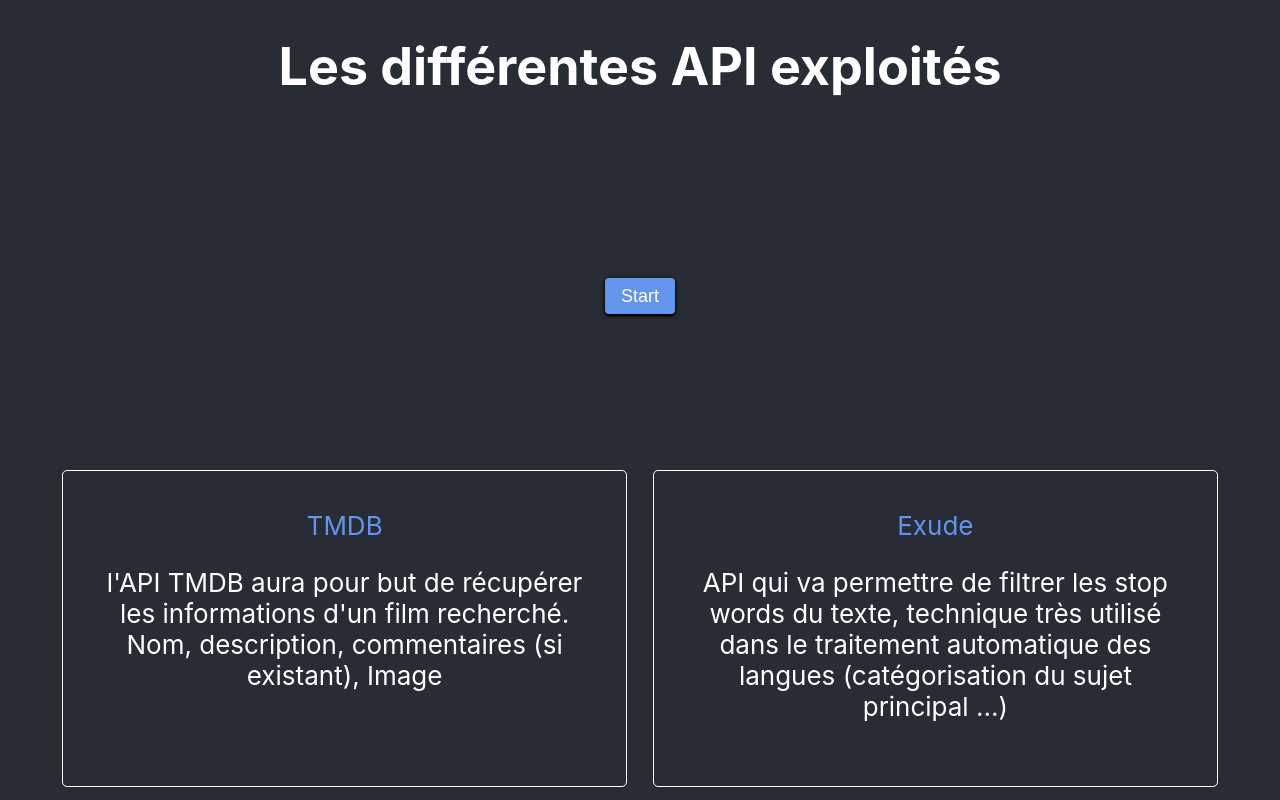
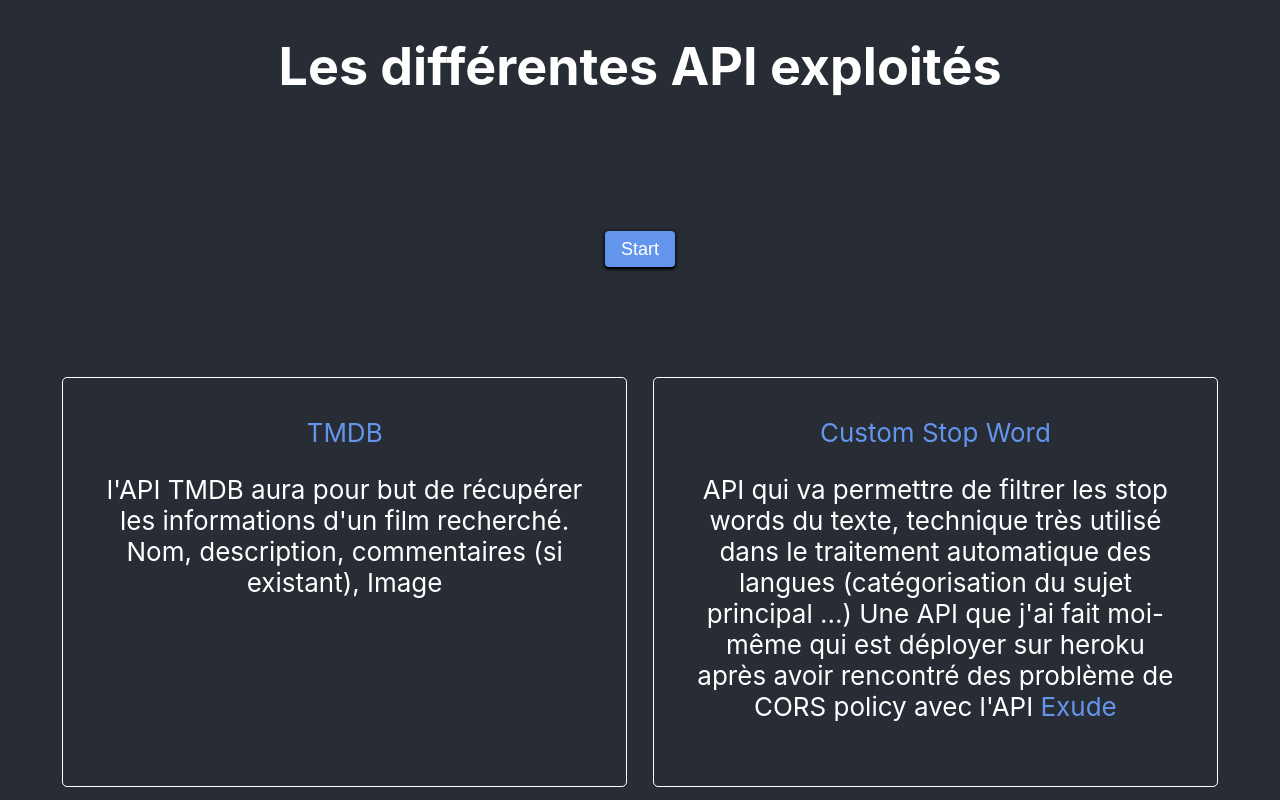
Before and after one commit to RemyMach/react_imdb_sentiment, a React (Create React App) app: page / in a window 1280 px wide. Built offline with nearby package versions, Linux system fonts and the light colour scheme.

Commit message:
add the modification to home

```diff
--- a/src/components/Home.component.js
+++ b/src/components/Home.component.js
@@ -19,8 +19,9 @@
                 </span>
                 <span className="exude-content">
                     {/* eslint-disable-next-line react/jsx-no-target-blank */}
-                    <a href="http://uttesh.com/exude-api/" className="api-title" target="_blank">Exude</a>
-                    <p className="api-desc">API qui va permettre de filtrer les stop words du texte, technique très utilisé dans le traitement automatique des langues (catégorisation du sujet principal ...)</p>
+                    <a href="http://uttesh.com/exude-api/" className="api-title" target="_blank">Custom Stop Word</a>
+                    <p className="api-desc">API qui va permettre de filtrer les stop words du texte, technique très utilisé dans le traitement automatique des langues (catégorisation du sujet principal ...)
+                                            Une API que j'ai fait moi-même qui est déployer sur heroku après avoir rencontré des problème de CORS policy avec l'API <a href="http://uttesh.com/exude-api/" className="api-title" target="_blank">Exude</a></p>
                 </span>
             </div>
 
--- a/src/components/TextStopWord.component.js
+++ b/src/components/TextStopWord.component.js
@@ -11,8 +11,7 @@
                 headers: { 'Content-Type': 'application/json' },
                 body: JSON.stringify({ data:  text})
             };
-            //'https://exude-api.herokuapp.com/exude/stopping/data'
-            fetch('http://localhost:8000/texts', requestOptions)
+            fetch('https://stop-word-api.herokuapp.com/texts', requestOptions)
                 .then((response) => response.json())
                 .then((data) => {
                     console.log(data);
```
